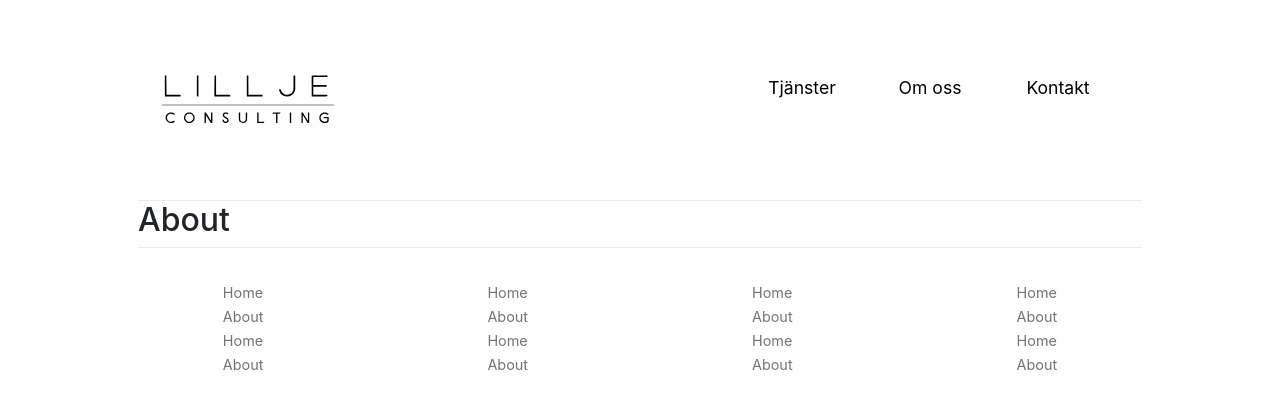
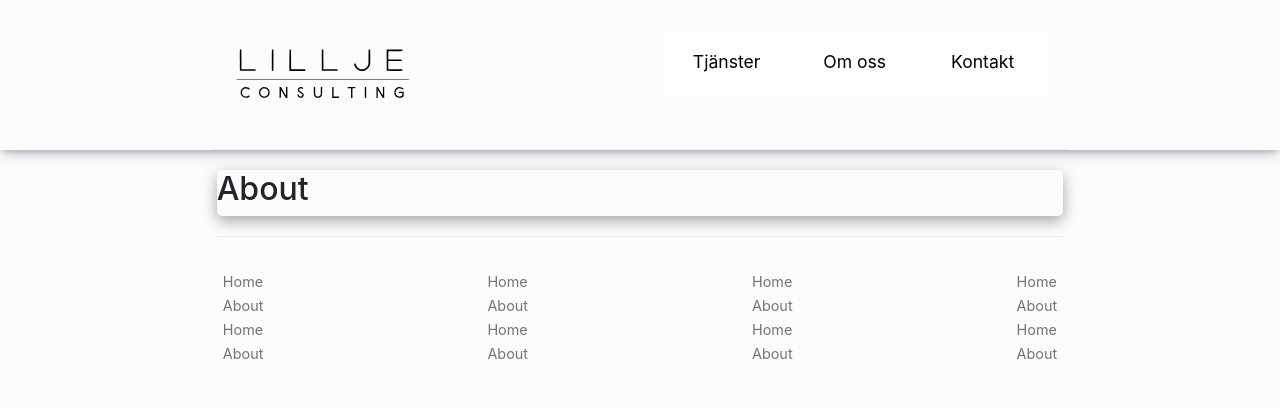
Before and after one commit to alillje/lillje-consulting, a React (Create React App) app in the folder client/: page /om-oss in a window 1280 px wide. Shown: the top 408 px of the page. Built offline with nearby package versions, Linux system fonts and the light colour scheme.

Commit message:
Add grid

```diff
--- a/client/src/App.js
+++ b/client/src/App.js
@@ -5,6 +5,8 @@ import React from "react";
 import { AnimatePresence } from 'framer-motion'
 // React router
 import { BrowserRouter as Router, Route, Routes } from "react-router-dom";
+
+import Layout from "./components/layout/layout";
 
 // Pages
 import Home from "./pages/home/home";
@@ -23,22 +25,52 @@ function App() {
   const backgroundColor = "#ffffff";
   return (
     <Router>
-      <div style={{ backgroundColor: backgroundColor }} className="mainLayout">
-        <Header buttonColor={backgroundColor} className="mainHeader"></Header>
-        <main>
+
           <AnimatePresence exitBeforeEnter>
           <Routes>
-            <Route exact path="/" element={<Home />} />
-            <Route path="/om-oss" element={<About />} />
-            <Route path="/kontakta-oss" element={<Contact />} />
-            <Route path="/*" element={<Error />} />
+          <Route
+                exact
+                path="/"
+                element={<Layout children={<Home />} />}
+              />
+                        <Route
+                exact
+                path="/kontakta-oss"
+                element={<Layout children={<Contact />} />}
+              />
+                                      <Route
+                exact
+                path="/om-oss"
+                element={<Layout children={<About />} />}
+              />
           </Routes>
           </AnimatePresence>
-        </main>
-        <Footer></Footer>
-      </div>
+
     </Router>
   );
 }
 
 export default App;
+
+
+// function App() {
+//   const backgroundColor = "#ffffff";
+//   return (
+//     <Router>
+//       <div style={{ backgroundColor: backgroundColor }} className="mainLayout">
+//         <Header buttonColor={backgroundColor} className="mainHeader"></Header>
+//         <main>
+//           <AnimatePresence exitBeforeEnter>
+//           <Routes>
+//             <Route exact path="/" element={<Layout />} />
+//             <Route path="/om-oss" element={<About />} />
+//             <Route path="/kontakta-oss" element={<Contact />} />
+//             <Route path="/*" element={<Error />} />
+//           </Routes>
+//           </AnimatePresence>
+//         </main>
+//         <Footer></Footer>
+//       </div>
+//     </Router>
+//   );
+// }
--- a/client/src/components/header/header.css
+++ b/client/src/components/header/header.css
@@ -1,8 +1,7 @@
 .headerContainer{
     display: flex;
     width: 100%;
-    height: 5rem;
-    padding: 100px 0px 100px 0px;
+    height: 100%;
     position: sticky;;
     top:0;
     border-bottom: 1px solid #ececec;
--- a/client/src/components/jumbotron/jumbotron.css
+++ b/client/src/components/jumbotron/jumbotron.css
@@ -1,9 +1,12 @@
 .jumbotronContainer {
     width: 100%;
-    height: 20rem;
+    height: 15rem;
     background: rgb(20,47,47);
     background: linear-gradient(0deg, rgba(20,47,47,1) 0%, rgba(7,0,36,1) 100%);
-    margin-bottom: 5rem;
+    border-top-left-radius: 5px;;
+    border-top-right-radius: 5px;;
+
+
 }
 
 .jumbotronContainer h1 {
--- /dev/null
+++ b/client/src/components/layout/layout.css
@@ -0,0 +1,55 @@
+.layoutContainer {
+    width: 100%;
+    height: 100%;
+    display: grid;
+    grid-template-columns:  repeat(6, 1fr);
+    grid-template-rows: 150px auto 200px;
+    grid-column-gap: 20px;
+    grid-row-gap: 20px;
+    background-color: #fcfcfc;
+
+  }
+
+  .layoutHeaderContainer {
+    grid-column: 1 / 7;
+    grid-row: 1;
+    display: grid;
+    grid-template-columns:  repeat(6, 1fr);
+    grid-template-rows: auto;
+    position: sticky;
+    top: 0;
+    background-color: inherit;
+    box-shadow: rgba(50, 50, 93, 0.25) 0px 6px 12px -2px, rgba(0, 0, 0, 0.3) 0px 3px 7px -3px;
+    z-index: 10;
+  }
+
+  .layoutHeader {
+      grid-column: 2 / 6;
+      grid-row: 1;
+  }
+
+  .layoutMain {
+    grid-column: 2 / 6;
+    grid-row: 2;
+    box-shadow: rgba(0, 0, 0, 0.35) 0px 5px 15px;
+    border-radius: 5px;;
+
+  }
+
+  .layoutLeft {
+    grid-column: 1 / 2;
+    grid-row: 2 / 6;
+
+  }
+
+  .layoutRight {
+    grid-column: 6;
+    grid-row: 2 / 6;
+
+  }
+
+  .layoutFooter {
+    grid-column: 2 / 6;
+    grid-row: 3;
+
+  }
--- /dev/null
+++ b/client/src/components/layout/layout.js
@@ -0,0 +1,23 @@
+import "./layout.css";
+import Header from "../header/header";
+import Footer from "../footer/footer";
+
+
+const Layout = ( {children} ) => {
+  return (
+      <div className="layoutContainer">
+                <div className="layoutHeaderContainer">
+
+          <div className="layoutHeader"><Header /></div>
+          </div>
+          <div className="layoutRight"></div>
+
+          <div className="layoutMain">{children}</div>
+              <div className="layoutLeft"></div>
+              <div className="layoutFooter"><Footer /></div>
+
+      </div>
+  )
+};
+
+export default Layout;
--- a/client/src/pages/about/about.css
+++ b/client/src/pages/about/about.css
@@ -0,0 +1,19 @@
+
+.aboutContainer {
+    width: 100%;
+    height: 100%;
+    display: grid;
+    grid-template-columns:  repeat(2, 1fr);
+    grid-template-rows: 60px 500px;;
+    grid-column-gap: 20px;
+    grid-row-gap: 20px;
+    background-color: #fcfcfc;
+    padding: 50px;
+
+}
+
+.aboutTitle {
+    grid-row: 1;
+    display:flex;
+    justify-content: center;
+}
--- a/client/src/pages/about/about.js
+++ b/client/src/pages/about/about.js
@@ -5,10 +5,10 @@ const About = () => {
       <motion.div
       initial={{ opacity: 0 }}
       animate={{ opacity: 1 }}
-      exit={{ opacity: 0}}>
-      <div>
-          <h2>About</h2>
-      </div>
+      exit={{ opacity: 0}}
+      className="aboutContainer">
+
+          <div className="aboutTitle"><h2>About</h2></div>
       </motion.div>
 
     );
--- a/client/src/pages/contact/contact.css
+++ b/client/src/pages/contact/contact.css
@@ -2,29 +2,36 @@
 .contactContainer {
     width: 100%;
     height: 100%;
-    margin: 5% 0% 5% 0%;
-    display: flex;
-    flex-wrap: wrap;
+    display: grid;
+    grid-template-columns:  repeat(2, 1fr);
+    grid-template-rows: 60px 500px;;
+    grid-column-gap: 20px;
+    grid-row-gap: 20px;
+    background-color: #fcfcfc;
+    padding: 50px;
+
 }
 
 .mapContainer {
-    width: 45%;
-    margin: 0% 5% 0% 5%;
+    grid-column: 2 / 3;
+
 
 }
 
 .contactInfo {
-    width: 45%;
-    margin: 5% 0% 0% 5%;
+    grid-column: 1 / 2;
+    display: flex;
 }
 
-.contactMap {
-    width: 100%;
-    margin: 10%;
+.contactlistDiv {
+margin-top: 50px;
 }
 
+
+
 .contactTitle {
-    width:100%;
+    grid-row: 1;
+    grid-column: span 2;;
     display: flex;
     justify-content: center
 }
@@ -32,9 +39,3 @@
 .contactTitle h1 {
 
 }
-
-.contactMapAndInfo {
-    width: 100%;
-    flex-direction: row;
-    justify-content: center;
-}
--- a/client/src/pages/contact/contact.js
+++ b/client/src/pages/contact/contact.js
@@ -7,14 +7,26 @@ const Contact = () => {
       initial={{ opacity: 0 }}
       animate={{ opacity: 1 }}
       exit={{ opacity: 0 }}
+      className="contactContainer"
     >
-      <div className="contactContainer">
+
         <div className="contactTitle">
           <h1>Kontakta oss</h1>
         </div>
-        <div className="contactMapAndInfo">
         <div className="contactInfo">
-          Lorem, ipsum dolor sit amet consectetur adipisicing elit. Laborum minima recusandae accusamus eius odit! Necessitatibus vitae nemo perspiciatis reprehenderit recusandae pariatur, perferendis eligendi nobis consequuntur eum sit illum eaque cum.
+          <div className="contactlistDiv">
+          <ul>
+            <li>
+            <b>Address:</b>  Ingvar Vikings Väg 11
+            </li>
+            <li>
+            <b>Tel:</b>  070 000 0000
+            </li>
+            <li>
+              <b>Epost:</b> katarina.lillje@yahoo.se
+            </li>
+          </ul>
+          </div>
         </div>
         <div className="mapContainer">
 
@@ -22,16 +34,14 @@ const Contact = () => {
         className="contactMap"
           title="map"
           src="https://www.google.com/maps/embed?pb=!1m18!1m12!1m3!1d2011.0952278345246!2d18.368743816326514!3d59.73123648577426!2m3!1f0!2f0!3f0!3m2!1i1024!2i768!4f13.1!3m3!1m2!1s0x465fed940f314465%3A0xb36e7cc5cb2baad2!2sIngvar%20Vikings%20v%C3%A4g%2011%2C%20762%2071%20Rimbo!5e0!3m2!1ssv!2sse!4v1649336534726!5m2!1ssv!2sse"
-          width="400"
-          height="300"
+          width="100%"
+          height="80%"
           allowfullscreen=""
           loading="lazy"
           referrerpolicy="no-referrer-when-downgrade"
         ></iframe>
         </div>
-                </div>
 
-      </div>
     </motion.div>
   );
 };
--- a/client/src/pages/home/home.css
+++ b/client/src/pages/home/home.css
@@ -1,52 +1,26 @@
 
 .homeContainer {
     width: 100%;
-    margin: 0% 0% 5% 0%;
+    height: 100%;
+    display: grid;
+    grid-template-columns:  auto;
+    grid-template-rows: auto;
+    grid-column-gap: 20px;
+    grid-row-gap: 20px;
+    background-color: inherit;;
 }
 
-/* .homeJumbotron {
-    width: 100%;
-    height: 20rem;
-    background: rgb(20,47,47);
-    background: linear-gradient(0deg, rgba(20,47,47,1) 0%, rgba(7,0,36,1) 100%);
-    margin-bottom: 5rem;
+.homeJumbo {
+    grid-row: 1;
 }
-
-.homeJumbotron h1 {
-    font-size: 2.5rem;
-    color: #ffffff;
-    font-family:'Lucida Sans', 'Lucida Sans Regular', 'Lucida Grande', 'Lucida Sans Unicode', Geneva, Verdana, sans-serif;
-    font-weight: 600;
-    letter-spacing: 5px;
-    padding: 5% 0% 0% 10%;
-}
-
-.homeJumbotron p {
-    font-size: 0.9rem;
-    color: #ffffff;
-    font-family:'Lucida Sans', 'Lucida Sans Regular', 'Lucida Grande', 'Lucida Sans Unicode', Geneva, Verdana, sans-serif;
-    font-weight: 300;
-    padding: 0% 10% 0% 10%;
-}
-
-.homeJumbotronBtn {
-    width: 10rem;
-    height: 3rem;
-    font-family:'Lucida Sans', 'Lucida Sans Regular', 'Lucida Grande', 'Lucida Sans Unicode', Geneva, Verdana, sans-serif;
-    font-weight: 300;
-    margin: 0% 10% 0% 10%;
-    background-color: #b75b69;
-    color: white;
-    border: none;
-    border-radius: 30px;
-    font-size: 1.2rem;
-} */
 
 .homeParagraph {
     margin: 0% 10% 10% 10%;
 }
 
 .homeCardGroup {
+    grid-row: 2;
+
     margin: 0% 10% 10% 10%;
 }
 
```
Also changed, not shown: client/src/pages/home/home.js (+17 -62 lines).
